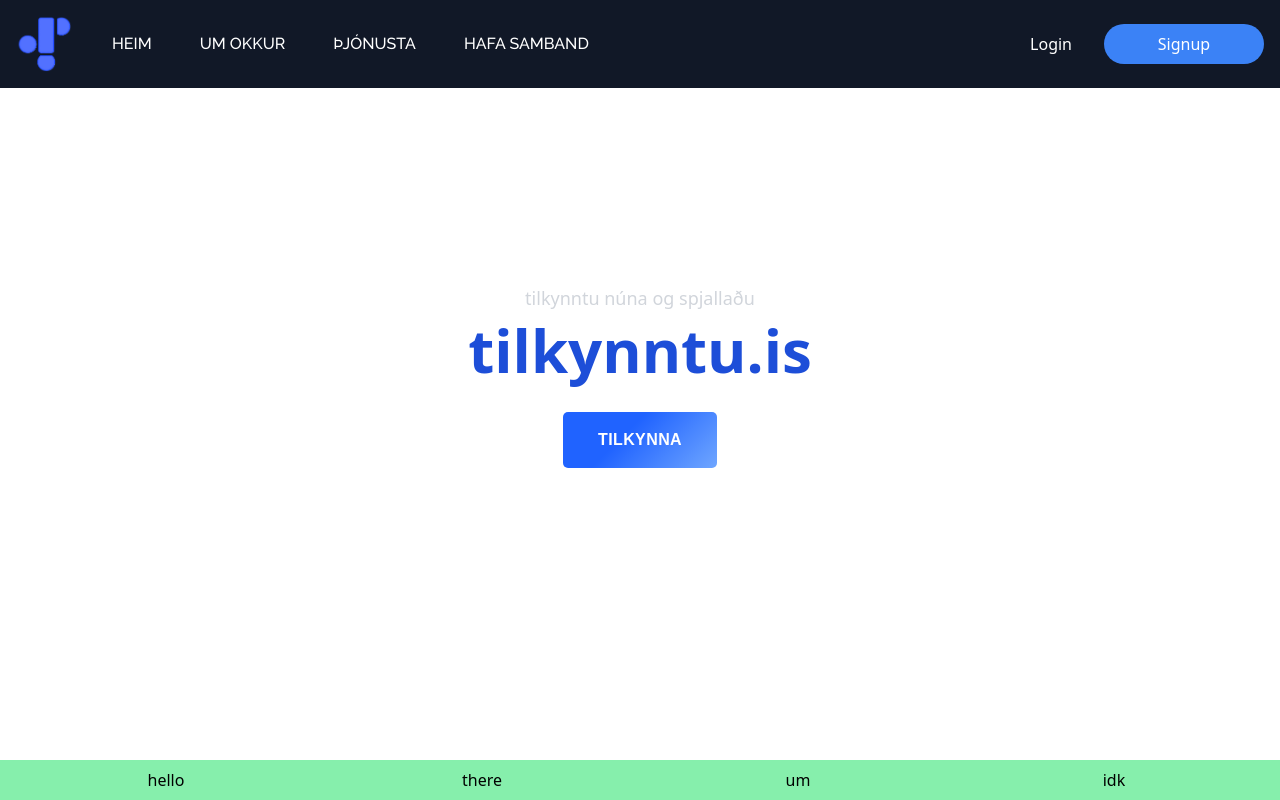
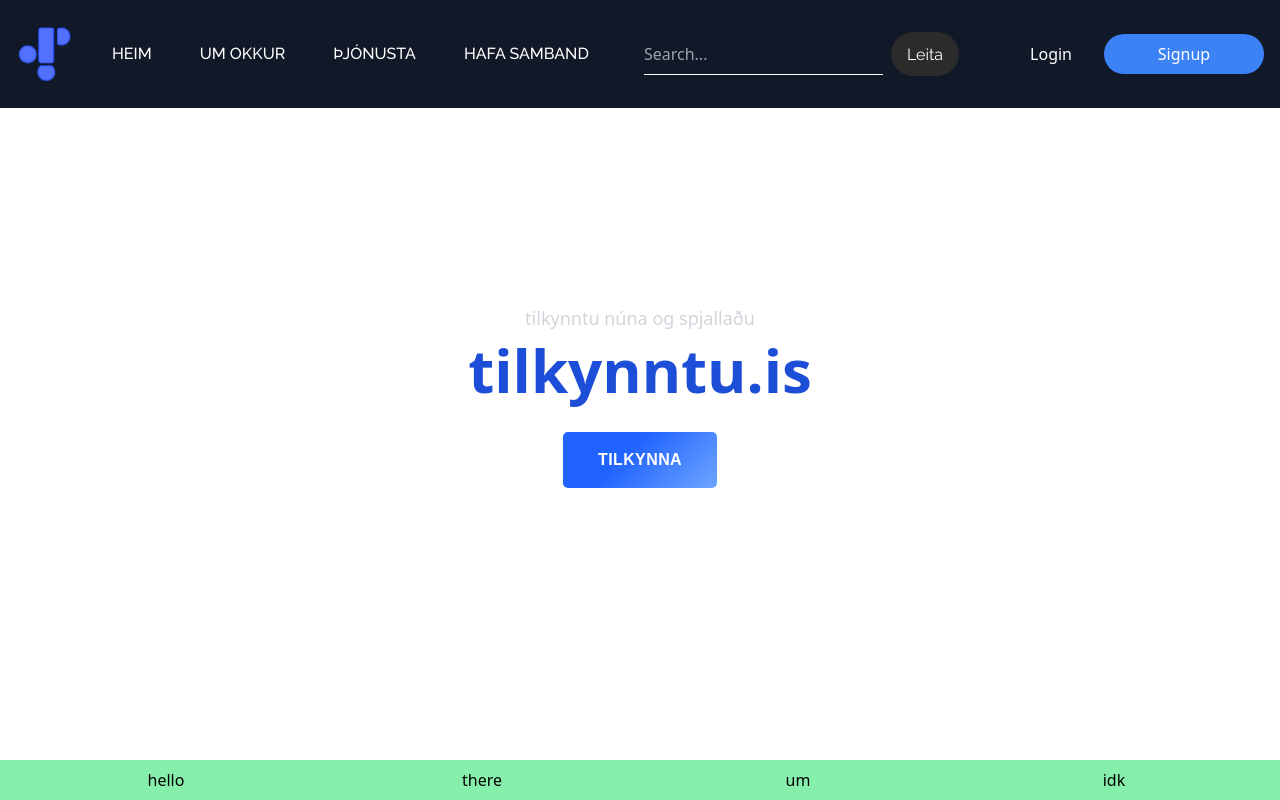
Before and after one commit to tilkynntu-is/tilkynntu-project, a Django app: page / in a window 1280 px wide. Run offline with Django 5.2, Linux system fonts and the light colour scheme; style sheets or scripts are compiled from the project's sources; some web fonts are replaced.

Commit message:
search bar and button created and logo in window

```diff
--- a/Project/Backend/static/css/styles.css
+++ b/Project/Backend/static/css/styles.css
@@ -63,3 +63,60 @@
     height: 100vh; /* Full viewport height */
     transform: translateY(100%); /* Adjust this value to move it down further if needed */
 }
+
+
+* {
+  margin: 0;
+  padding: 0;
+  box-sizing: border-box;
+}
+
+.search-bar {
+  display: flex;
+  justify-content: center;
+  align-items: center;
+  margin: auto;
+  max-width: 30em;
+  padding: 1em;
+}
+
+.search-bar input {
+  width: 80%;
+  padding: 0.5em 0.5em 0.5em 0; /* Adjust padding to only give space on the left */
+  border: none; /* Remove all borders */
+  border-bottom: 1px solid #ffffff; /* Add a bottom border */
+  background: transparent;
+  transition: border-color 0.1s;
+}
+
+.search-bar input:hover{
+  border-color: #2762f3;
+}
+
+.span-search{
+  font-size: medium;
+  font-family: raleway
+}
+
+.search-bar button {
+  background: #2b2b2b;
+  color: #fff;
+  border: none;
+  padding: 0.6em 1em;
+  margin-left: 0.5em;
+  border-radius: 1.5em;
+  cursor: pointer;
+  transition: 0.3s;
+}
+
+.search-bar button:hover {
+  background: #2762f3;
+}
+
+.search-bar input:focus{
+  border-bottom-color: #2762f3;
+}
+.search-bar button:focus {
+  outline: none;
+  border-color: #2762f3;
+}
--- a/Project/Backend/templates/base.html
+++ b/Project/Backend/templates/base.html
@@ -13,6 +13,7 @@
 		<link href="https://fonts.googleapis.com/css2?family=Concert+One&family=Lexend:wght@100..900&family=Montserrat:ital,wght@0,100..900;1,100..900&family=Pridi:wght@200..700&family=Quicksand:wght@300..700&family=Raleway:ital,wght@0,100..900;1,100..900&family=Red+Hat+Display:ital,wght@0,300..900;1,300..900&family=Roboto:ital,wght@0,100;0,300..900;1,100..900&family=Sour+Gummy:ital,wght@0,100..900;1,100..900&family=Titan+One&display=swap" rel="stylesheet">
 		<link href="{% static 'css/styles.css' %}" rel="stylesheet">
 		<link href="{% static 'css/output.css' %}" rel="stylesheet">
+		<link rel="icon" href="/static/images/tilkynntu-is-logo.png" type="image/png">
 	</head>
 	<body class="m-0 h-full flex flex-col min-h-screen dark:bg-gray-800 dark:text-teal-50">
 		{% include 'header.html' %}
--- a/Project/Backend/templates/header.html
+++ b/Project/Backend/templates/header.html
@@ -6,6 +6,7 @@
       <a href="/">
         <img src="/static/images/tilkynntu-is-logo.png" alt="Tilkynntu Logo" class="h-14">
       </a>
+
 
 
       <!-- Navigation -->
@@ -25,7 +26,12 @@
       </nav>
     </div>
 
-
+    <form action="" class="search-bar">
+      <input type="search" name="search" pattern=".*\S.*" required placeholder="Search...">
+      <button class="search-btn" type="submit">
+        <span class="span-search">Leita</span>
+      </button>
+    </form>
 
     <!-- Signup and Login Buttons on the far right -->
     <div class="flex items-center space-x-4">
```
